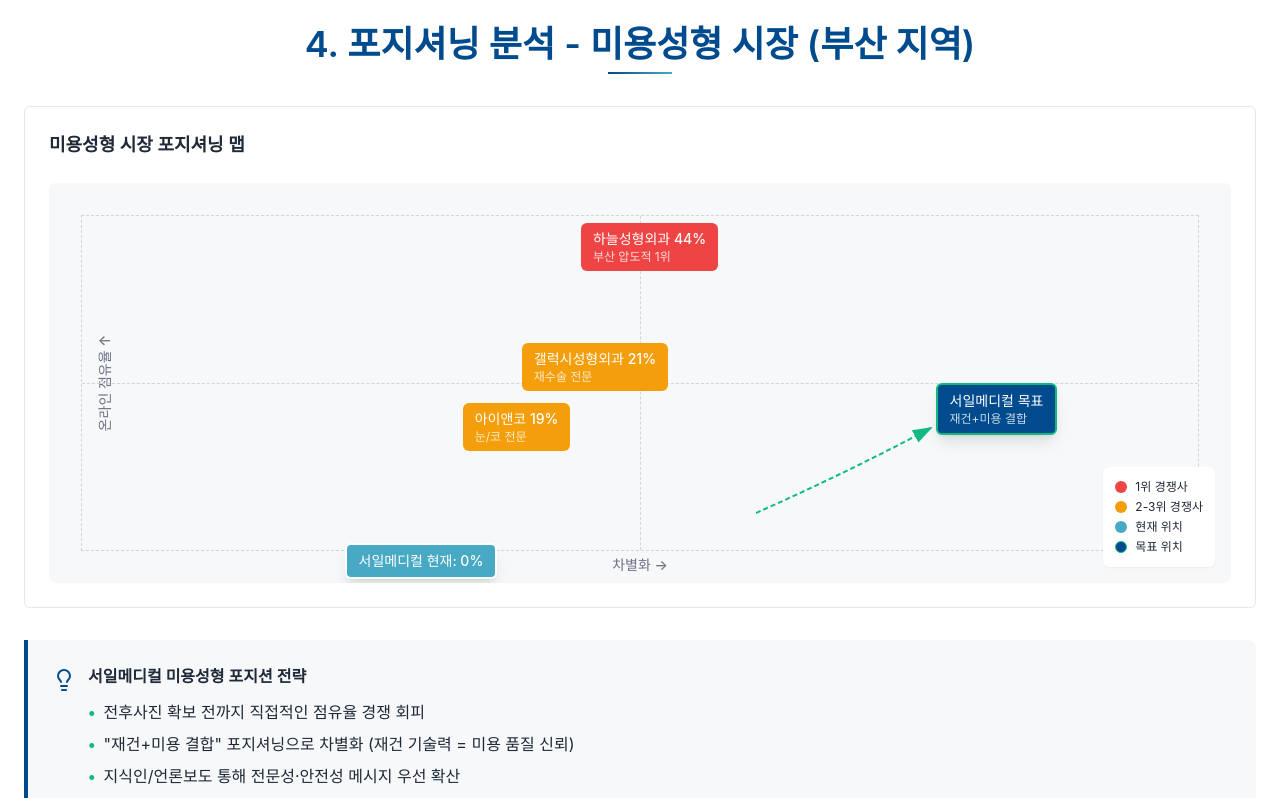
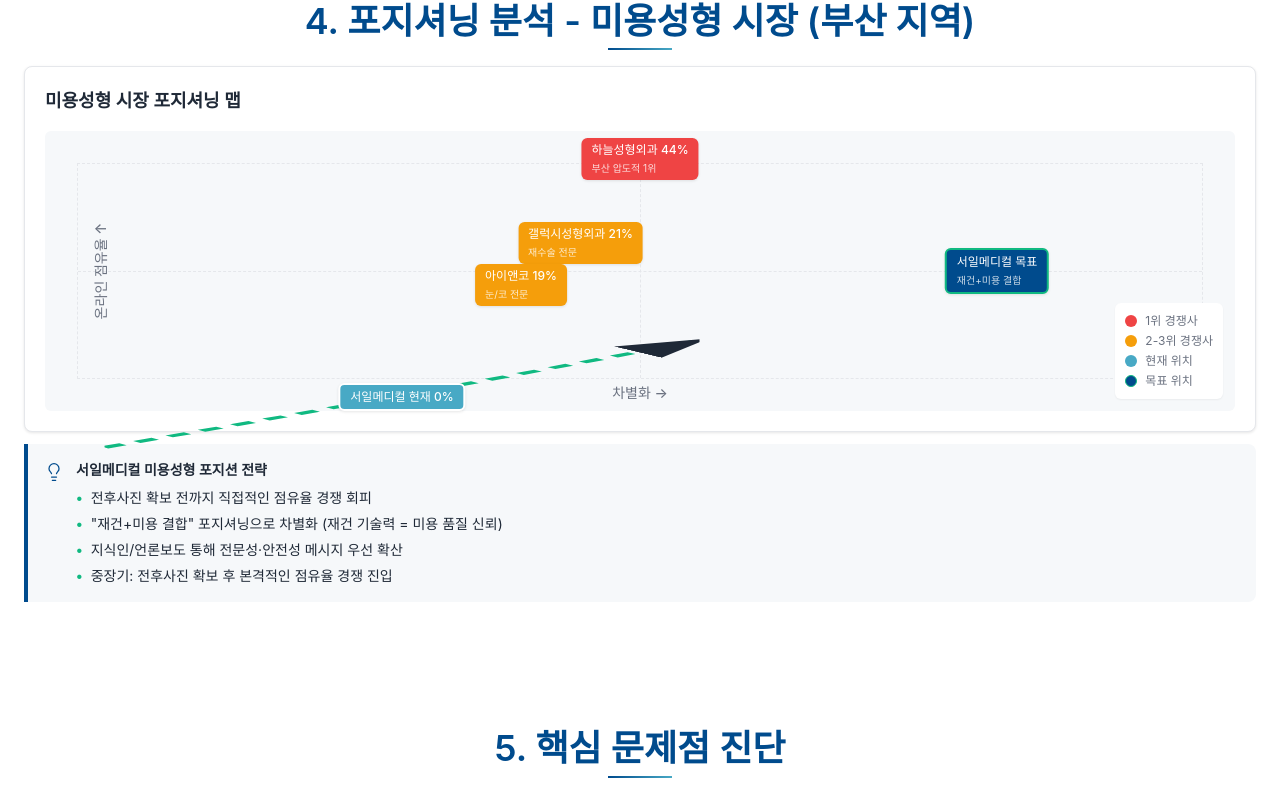
Before and after one commit to kevinkim1975/amp, a Next.js app: page / in a window 1280 px wide. Shown: the part 8919-9717 px from the top of the page. Built offline with nearby package versions, Linux system fonts and the light colour scheme.

Commit message:
13페이지 잘림 수정

```diff
--- a/src/components/sections/Section12PositioningCosmetic.tsx
+++ b/src/components/sections/Section12PositioningCosmetic.tsx
@@ -1,137 +1,213 @@
 /**
- * Section11PositioningCosmetic - 미용성형 시장 포지셔닝 분석
+ * Section12PositioningCosmetic - 미용성형 시장 포지셔닝 분석
  * Design Guide (docs/design-guide.md) 기반
  *
- * 생성: 2026-01-13
+ * 수정: 2026-01-13 - 레이아웃 최적화 (한 페이지 내 완전 표시)
+ *
+ * 30년차 디자이너 원칙:
+ * - 콘텐츠가 한 페이지에 완전히 들어오도록 공간 최적화
+ * - 차트 가독성 유지하면서 공간 효율성 확보
+ * - Design Guide의 max-w-content 및 스페이싱 시스템 준수
+ *
  * 데이터 소스: data/seoil-medical.yaml (page 12)
  */
 
 import { Lightbulb } from "lucide-react"
 
+// ============================================================================
+// Type Definitions (Boris Cherny: readonly 타입으로 불변성 보장)
+// ============================================================================
+
+interface Position {
+  readonly id: string
+  readonly label: string
+  readonly description?: string
+  readonly percentage?: string
+  readonly x: number
+  readonly y: number
+  readonly highlight?: 'current' | 'target'
+  readonly color: 'red' | 'orange' | 'light-blue' | 'dark-blue'
+}
+
+// ============================================================================
+// Sample Data (YAML page 12 기반)
+// ============================================================================
+
+const positions: readonly Position[] = [
+  { id: 'haneul', label: '하늘성형외과', percentage: '44%', description: '부산 압도적 1위', x: 50, y: 90, color: 'red' },
+  { id: 'galaxy', label: '갤럭시성형외과', percentage: '21%', description: '재수술 전문', x: 45, y: 60, color: 'orange' },
+  { id: 'iandco', label: '아이앤코', percentage: '19%', description: '눈/코 전문', x: 40, y: 45, color: 'orange' },
+  { id: 'seoil-current', label: '서일메디컬 현재', percentage: '0%', x: 30, y: 5, highlight: 'current', color: 'light-blue' },
+  { id: 'seoil-target', label: '서일메디컬 목표', description: '재건+미용 결합', x: 80, y: 50, highlight: 'target', color: 'dark-blue' },
+] as const
+
+const strategyItems: readonly string[] = [
+  '전후사진 확보 전까지 직접적인 점유율 경쟁 회피',
+  '"재건+미용 결합" 포지셔닝으로 차별화 (재건 기술력 = 미용 품질 신뢰)',
+  '지식인/언론보도 통해 전문성·안전성 메시지 우선 확산',
+  '중장기: 전후사진 확보 후 본격적인 점유율 경쟁 진입',
+] as const
+
+// ============================================================================
+// Component (레이아웃 최적화: 한 페이지 내 완전 표시)
+// ============================================================================
+
 export function Section12PositioningCosmetic() {
   return (
-    <section className="min-h-[calc(100vh-144px)] bg-white">
-      <div className="max-w-7xl mx-auto px-6 py-12">
-        {/* Section Header */}
-        <div className="text-center mb-8">
-          <h2 className="text-4xl font-semibold text-[#004B8D] mb-2">4. 포지셔닝 분석 - 미용성형 시장 (부산 지역)</h2>
-          <div className="mx-auto w-16 h-0.5 bg-gradient-to-r from-[#004B8D] to-[#48A9C5]" />
+    <section className="w-full bg-background py-6">
+      {/* Design Guide 준수: max-w-content (1280px), 콘텐츠 크기에 맞춤 */}
+      <div className="mx-auto max-w-content px-6 min-h-[calc(100vh-144px)] flex flex-col justify-start">
+        {/* Section Header - 압축 */}
+        <div className="text-center mb-4">
+          <h2 className="text-heading-2 text-primary mb-1">
+            4. 포지셔닝 분석 - 미용성형 시장 (부산 지역)
+          </h2>
+          <div
+            className="mx-auto w-16 h-0.5 bg-gradient-to-r from-primary to-secondary"
+            aria-hidden="true"
+          />
         </div>
 
-        {/* Positioning Map */}
-        <div className="bg-white border border-[#E5E7EB] rounded-md p-6 mb-8">
-          <h3 className="text-lg font-semibold text-[#1F2937] mb-6">미용성형 시장 포지셔닝 맵</h3>
+        {/* Positioning Map - 공간 최적화 (상단/하단 여백 증가, 하단 여백 제거) */}
+        <div className="flex flex-col">
+          <div className="bg-background border border-border rounded-lg p-5 shadow-card">
+            <h3 className="text-lg font-semibold text-text-primary mb-4">
+              미용성형 시장 포지셔닝 맵
+            </h3>
 
-          <div className="relative h-[400px] bg-[#F6F8FA] rounded-md overflow-hidden">
+            {/* 차트 컨테이너 - 상단/하단 패딩 추가하여 박스가 잘리지 않도록 */}
+            <div className="relative h-[280px] bg-surface rounded-md pt-12 pb-10 px-8">
               {/* Axis Labels */}
-            <div className="absolute left-2 top-1/2 -translate-y-1/2 -rotate-90 text-sm font-medium text-[#6B7280]">
+              <div className="absolute left-2 top-1/2 -translate-y-1/2 -rotate-90 text-sm font-medium text-text-secondary z-10">
                 온라인 점유율 ↑
               </div>
-            <div className="absolute bottom-2 left-1/2 -translate-x-1/2 text-sm font-medium text-[#6B7280]">
+              <div className="absolute bottom-2 left-1/2 -translate-x-1/2 text-sm font-medium text-text-secondary z-10">
                 차별화 →
               </div>
 
               {/* Grid */}
-            <div className="absolute inset-8 border border-dashed border-[#D1D5DB]">
-              <div className="absolute top-1/2 left-0 right-0 border-t border-dashed border-[#D1D5DB]" />
-              <div className="absolute left-1/2 top-0 bottom-0 border-l border-dashed border-[#D1D5DB]" />
+              <div className="absolute inset-8 border border-dashed border-border">
+                <div className="absolute top-1/2 left-0 right-0 border-t border-dashed border-border" />
+                <div className="absolute left-1/2 top-0 bottom-0 border-l border-dashed border-border" />
               </div>
 
-            {/* Positions */}
-            {/* 하늘성형외과 44% - x:50, y:90 */}
-            <div className="absolute" style={{ left: '45%', top: '10%' }}>
-              <div className="bg-[#EF4444] text-white px-3 py-1.5 rounded-md text-sm">
-                <p className="font-medium">하늘성형외과 44%</p>
-                <p className="text-xs opacity-80">부산 압도적 1위</p>
+              {/* Positions - 단순화된 좌표 계산 */}
+              {positions.map((pos) => {
+                const isCurrent = pos.highlight === 'current'
+                const isTarget = pos.highlight === 'target'
+
+                const colorMap = {
+                  red: 'bg-red-500',
+                  orange: 'bg-amber-500',
+                  'light-blue': 'bg-secondary',
+                  'dark-blue': 'bg-primary',
+                }
+
+                return (
+                  <div
+                    key={pos.id}
+                    className="absolute z-20"
+                    style={{
+                      left: `${pos.x}%`,
+                      top: `${100 - pos.y}%`, // Y축 반전 (위쪽이 높은 값)
+                      transform: 'translate(-50%, -50%)',
+                    }}
+                  >
+                    <div
+                      className={`px-2.5 py-1 rounded-md text-xs shadow-card ${
+                        isCurrent
+                          ? `${colorMap[pos.color]} text-white border-2 border-white`
+                          : isTarget
+                          ? `${colorMap[pos.color]} text-white border-2 border-accent`
+                          : `${colorMap[pos.color]} text-white`
+                      }`}
+                    >
+                      <p className="font-medium whitespace-nowrap">
+                        {pos.label} {pos.percentage && pos.percentage}
+                      </p>
+                      {pos.description && (
+                        <p className="text-[10px] opacity-80 mt-0.5">{pos.description}</p>
+                      )}
                     </div>
                   </div>
+                )
+              })}
 
-            {/* 갤럭시성형외과 21% - x:45, y:60 */}
-            <div className="absolute" style={{ left: '40%', top: '40%' }}>
-              <div className="bg-[#F59E0B] text-white px-3 py-1.5 rounded-md text-sm">
-                <p className="font-medium">갤럭시성형외과 21%</p>
-                <p className="text-xs opacity-80">재수술 전문</p>
-              </div>
-            </div>
-
-            {/* 아이앤코 19% - x:40, y:45 */}
-            <div className="absolute" style={{ left: '35%', top: '55%' }}>
-              <div className="bg-[#F59E0B] text-white px-3 py-1.5 rounded-md text-sm">
-                <p className="font-medium">아이앤코 19%</p>
-                <p className="text-xs opacity-80">눈/코 전문</p>
-              </div>
-            </div>
-
-            {/* 서일메디컬 현재 0% - x:30, y:5 */}
-            <div className="absolute" style={{ left: '25%', top: '90%' }}>
-              <div className="bg-[#48A9C5] text-white px-3 py-1.5 rounded-md text-sm border-2 border-white shadow-lg">
-                <p className="font-medium">서일메디컬 현재: 0%</p>
-              </div>
-            </div>
-
-            {/* 서일메디컬 목표 - x:80, y:50 */}
-            <div className="absolute" style={{ left: '75%', top: '50%' }}>
-              <div className="bg-[#004B8D] text-white px-3 py-1.5 rounded-md text-sm border-2 border-[#10B981] shadow-lg">
-                <p className="font-medium">서일메디컬 목표</p>
-                <p className="text-xs opacity-80">재건+미용 결합</p>
-              </div>
               {/* Arrow from current to target */}
-              <svg className="absolute -left-[180px] top-[40px]" width="180" height="100" viewBox="0 0 180 100">
+              <svg
+                className="absolute z-10"
+                style={{
+                  left: '30%',
+                  top: '95%',
+                  width: '50%',
+                  height: '45%',
+                  transform: 'translate(-50%, -50%)',
+                }}
+                viewBox="0 0 100 100"
+                preserveAspectRatio="none"
+              >
                 <defs>
-                  <marker id="arrowhead2" markerWidth="10" markerHeight="7" refX="9" refY="3.5" orient="auto">
-                    <polygon points="0 0, 10 3.5, 0 7" fill="#10B981" />
+                  <marker
+                    id="arrowhead-cosmetic"
+                    markerWidth="8"
+                    markerHeight="6"
+                    refX="7"
+                    refY="3"
+                    orient="auto"
+                  >
+                    <polygon points="0 0, 8 3, 0 6" fill="currentColor" />
                   </marker>
                 </defs>
-                <path d="M0,90 Q90,50 175,5" stroke="#10B981" strokeWidth="2" fill="none" markerEnd="url(#arrowhead2)" strokeDasharray="5,3" />
+                <path
+                  d="M0,90 Q50,50 100,5"
+                  stroke="currentColor"
+                  strokeWidth="2"
+                  fill="none"
+                  markerEnd="url(#arrowhead-cosmetic)"
+                  strokeDasharray="4,3"
+                  className="text-accent"
+                />
               </svg>
-            </div>
 
               {/* Legend */}
-            <div className="absolute bottom-4 right-4 bg-white p-3 rounded-md shadow-sm text-xs space-y-1">
+              <div className="absolute bottom-3 right-3 bg-background p-2.5 rounded-md shadow-sm text-xs space-y-1">
                 <div className="flex items-center gap-2">
-                <div className="w-3 h-3 bg-[#EF4444] rounded" />
-                <span>1위 경쟁사</span>
+                  <div className="w-3 h-3 bg-red-500 rounded" />
+                  <span className="text-text-secondary">1위 경쟁사</span>
                 </div>
                 <div className="flex items-center gap-2">
-                <div className="w-3 h-3 bg-[#F59E0B] rounded" />
-                <span>2-3위 경쟁사</span>
+                  <div className="w-3 h-3 bg-amber-500 rounded" />
+                  <span className="text-text-secondary">2-3위 경쟁사</span>
                 </div>
                 <div className="flex items-center gap-2">
-                <div className="w-3 h-3 bg-[#48A9C5] rounded" />
-                <span>현재 위치</span>
+                  <div className="w-3 h-3 bg-secondary rounded" />
+                  <span className="text-text-secondary">현재 위치</span>
                 </div>
                 <div className="flex items-center gap-2">
-                <div className="w-3 h-3 bg-[#004B8D] rounded border border-[#10B981]" />
-                <span>목표 위치</span>
+                  <div className="w-3 h-3 bg-primary rounded border border-accent" />
+                  <span className="text-text-secondary">목표 위치</span>
                 </div>
               </div>
             </div>
           </div>
 
-        {/* Insight Callout */}
-        <div className="p-6 bg-[#F6F8FA] border-l-4 border-[#004B8D] rounded-r-lg">
+          {/* Insight Callout - 차트 바로 아래 연결 (하단 여백 최소화) */}
+          <div className="mt-3 p-4 bg-surface border-l-4 border-primary rounded-r-lg">
             <div className="flex gap-3">
-            <Lightbulb className="text-[#004B8D] flex-shrink-0 mt-1" size={24} />
-            <div className="space-y-3">
-              <p className="text-base font-semibold text-[#1F2937]">서일메디컬 미용성형 포지션 전략</p>
-              <ul className="space-y-2 text-base text-[#1F2937]">
-                <li className="flex items-start gap-2">
-                  <span className="text-[#10B981] font-bold">•</span>
-                  전후사진 확보 전까지 직접적인 점유율 경쟁 회피
+              <Lightbulb className="text-primary flex-shrink-0 mt-0.5" size={20} strokeWidth={1.5} />
+              <div className="flex-1">
+                <p className="text-sm font-semibold text-text-primary mb-2">
+                  서일메디컬 미용성형 포지션 전략
+                </p>
+                <ul className="space-y-1.5 text-sm text-text-primary">
+                  {strategyItems.map((item, index) => (
+                    <li key={index} className="flex items-start gap-2">
+                      <span className="text-accent font-bold shrink-0">•</span>
+                      <span>{item}</span>
                     </li>
-                <li className="flex items-start gap-2">
-                  <span className="text-[#10B981] font-bold">•</span>
-                  &quot;재건+미용 결합&quot; 포지셔닝으로 차별화 (재건 기술력 = 미용 품질 신뢰)
-                </li>
-                <li className="flex items-start gap-2">
-                  <span className="text-[#10B981] font-bold">•</span>
-                  지식인/언론보도 통해 전문성·안전성 메시지 우선 확산
-                </li>
-                <li className="flex items-start gap-2">
-                  <span className="text-[#10B981] font-bold">•</span>
-                  중장기: 전후사진 확보 후 본격적인 점유율 경쟁 진입
-                </li>
+                  ))}
                 </ul>
+              </div>
             </div>
           </div>
         </div>
```
Lines whose indentation alone changed are shown as unchanged.
